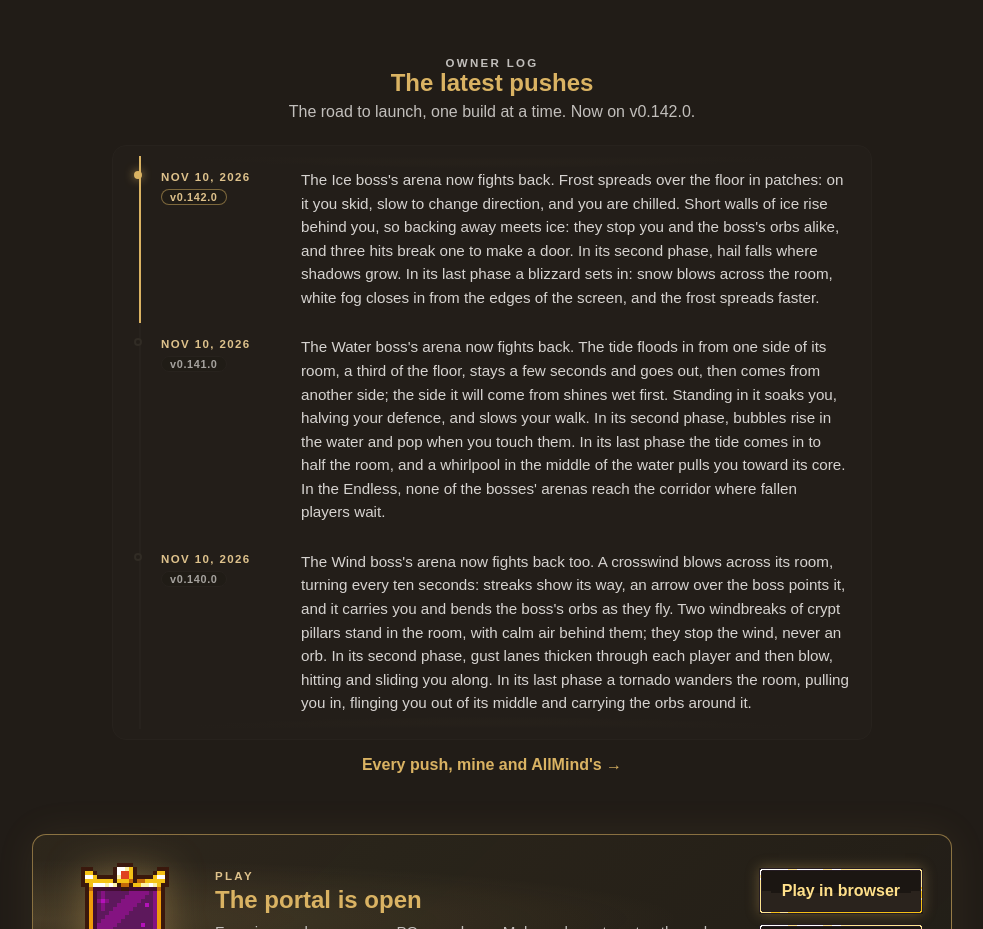
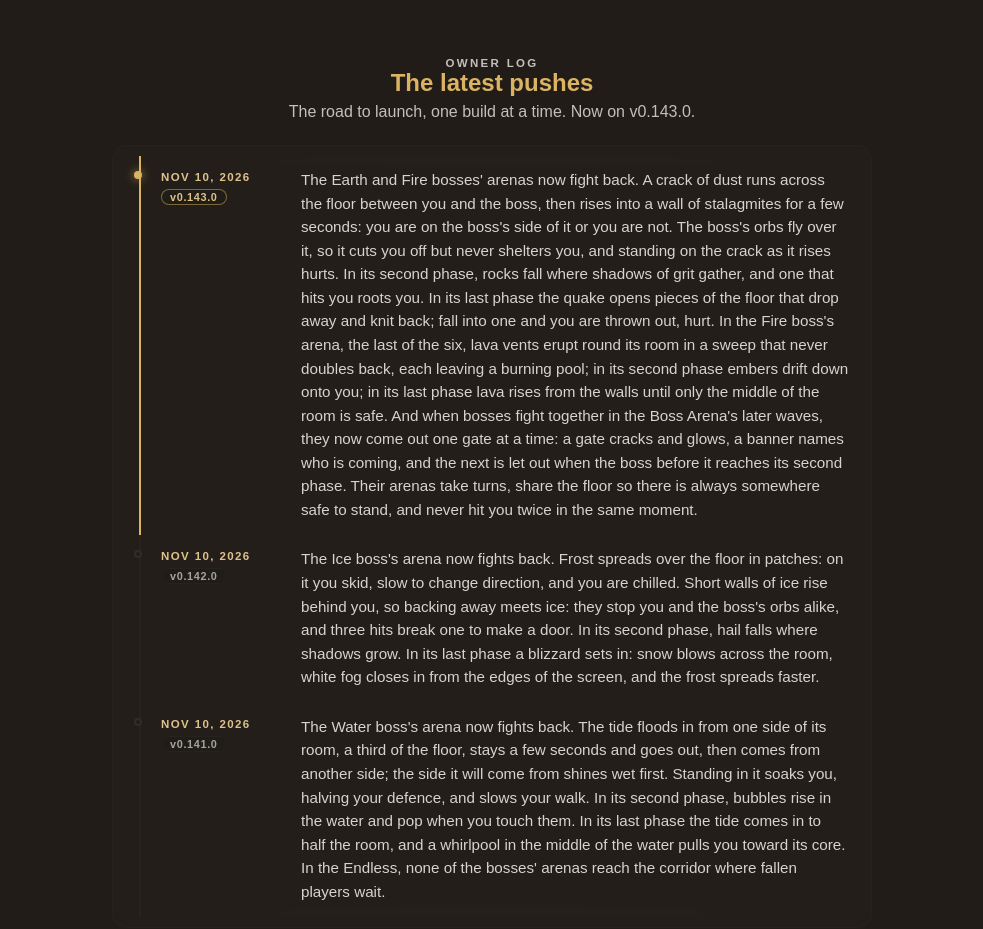
Before and after one commit to Tunacanman2EZ/elusion-site, a website: page index.html in a window 1280 px wide. Shown: the part 4439-5368 px from the top of the page, without its empty margins (148-1131 px from the left). Drawn offline with Linux system fonts and the light colour scheme; no server answers.

Commit message:
Site: v0.143.0 update row, the Earth and Fire arenas and shared waves
Co-Authored-By: Claude Opus 5.5 <noreply@anthropic.com>
Claude-Session: https://claude.ai/code/session_01CTtZ8FU726vHCSnXNVNBgX

```diff
--- a/index.html
+++ b/index.html
@@ -451,20 +451,20 @@
     <div class="section-head">
       <p class="eyebrow">Owner log</p>
       <h2>The latest pushes</h2>
-      <p>The road to launch, one build at a time. Now on v0.142.0.</p>
+      <p>The road to launch, one build at a time. Now on v0.143.0.</p>
     </div>
     <div class="updates updates-short">
       <div class="update-row latest">
+        <div class="update-when"><time datetime="2026-11-10">Nov 10, 2026</time><span class="update-version">v0.143.0</span></div>
+        <p>The Earth and Fire bosses' arenas now fight back. A crack of dust runs across the floor between you and the boss, then rises into a wall of stalagmites for a few seconds: you are on the boss's side of it or you are not. The boss's orbs fly over it, so it cuts you off but never shelters you, and standing on the crack as it rises hurts. In its second phase, rocks fall where shadows of grit gather, and one that hits you roots you. In its last phase the quake opens pieces of the floor that drop away and knit back; fall into one and you are thrown out, hurt. In the Fire boss's arena, the last of the six, lava vents erupt round its room in a sweep that never doubles back, each leaving a burning pool; in its second phase embers drift down onto you; in its last phase lava rises from the walls until only the middle of the room is safe. And when bosses fight together in the Boss Arena's later waves, they now come out one gate at a time: a gate cracks and glows, a banner names who is coming, and the next is let out when the boss before it reaches its second phase. Their arenas take turns, share the floor so there is always somewhere safe to stand, and never hit you twice in the same moment.</p>
+      </div>
+      <div class="update-row">
         <div class="update-when"><time datetime="2026-11-10">Nov 10, 2026</time><span class="update-version">v0.142.0</span></div>
         <p>The Ice boss's arena now fights back. Frost spreads over the floor in patches: on it you skid, slow to change direction, and you are chilled. Short walls of ice rise behind you, so backing away meets ice: they stop you and the boss's orbs alike, and three hits break one to make a door. In its second phase, hail falls where shadows grow. In its last phase a blizzard sets in: snow blows across the room, white fog closes in from the edges of the screen, and the frost spreads faster.</p>
       </div>
       <div class="update-row">
         <div class="update-when"><time datetime="2026-11-10">Nov 10, 2026</time><span class="update-version">v0.141.0</span></div>
         <p>The Water boss's arena now fights back. The tide floods in from one side of its room, a third of the floor, stays a few seconds and goes out, then comes from another side; the side it will come from shines wet first. Standing in it soaks you, halving your defence, and slows your walk. In its second phase, bubbles rise in the water and pop when you touch them. In its last phase the tide comes in to half the room, and a whirlpool in the middle of the water pulls you toward its core. In the Endless, none of the bosses' arenas reach the corridor where fallen players wait.</p>
-      </div>
-      <div class="update-row">
-        <div class="update-when"><time datetime="2026-11-10">Nov 10, 2026</time><span class="update-version">v0.140.0</span></div>
-        <p>The Wind boss's arena now fights back too. A crosswind blows across its room, turning every ten seconds: streaks show its way, an arrow over the boss points it, and it carries you and bends the boss's orbs as they fly. Two windbreaks of crypt pillars stand in the room, with calm air behind them; they stop the wind, never an orb. In its second phase, gust lanes thicken through each player and then blow, hitting and sliding you along. In its last phase a tornado wanders the room, pulling you in, flinging you out of its middle and carrying the orbs around it.</p>
       </div>
     </div>
     <p class="updates-more"><a href="updates.html">Every push, mine and AllMind's&nbsp;&rarr;</a></p>
```
Also changed, not shown: updates.html (+5 -1 lines).
